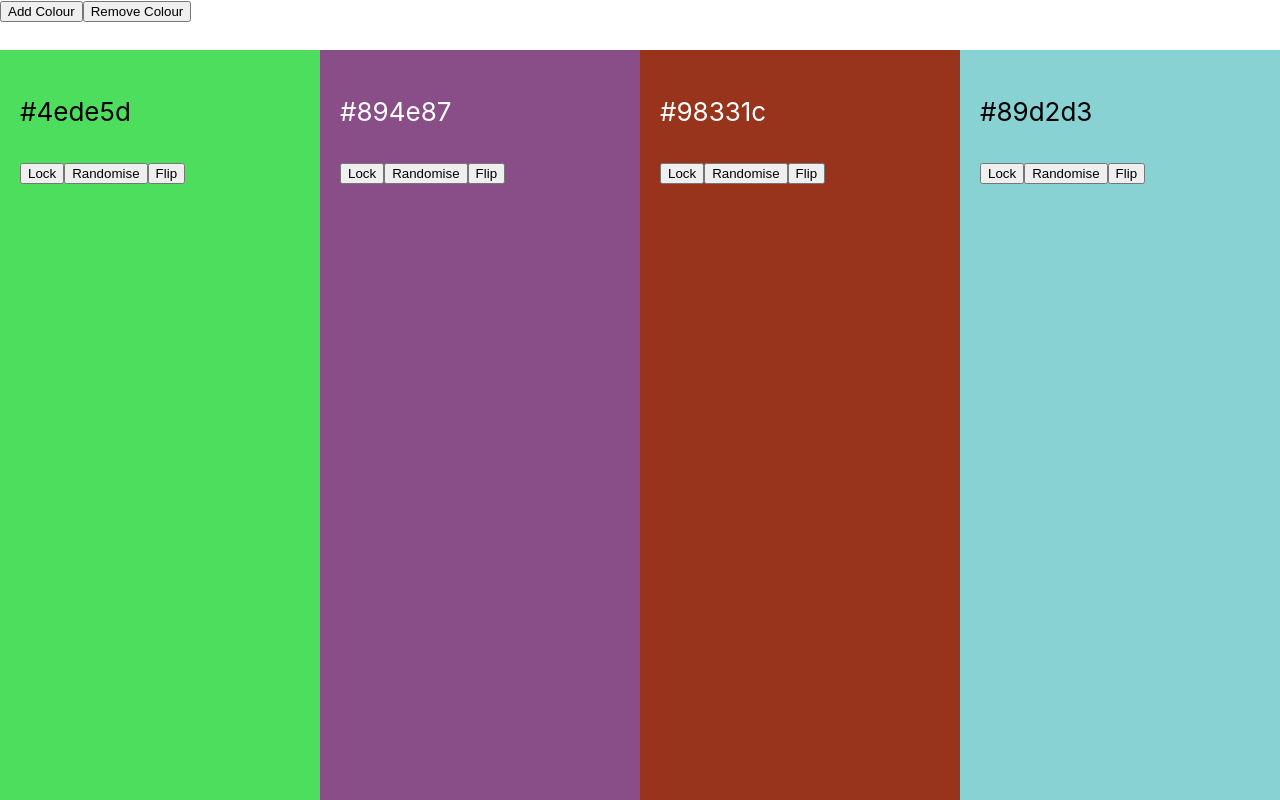
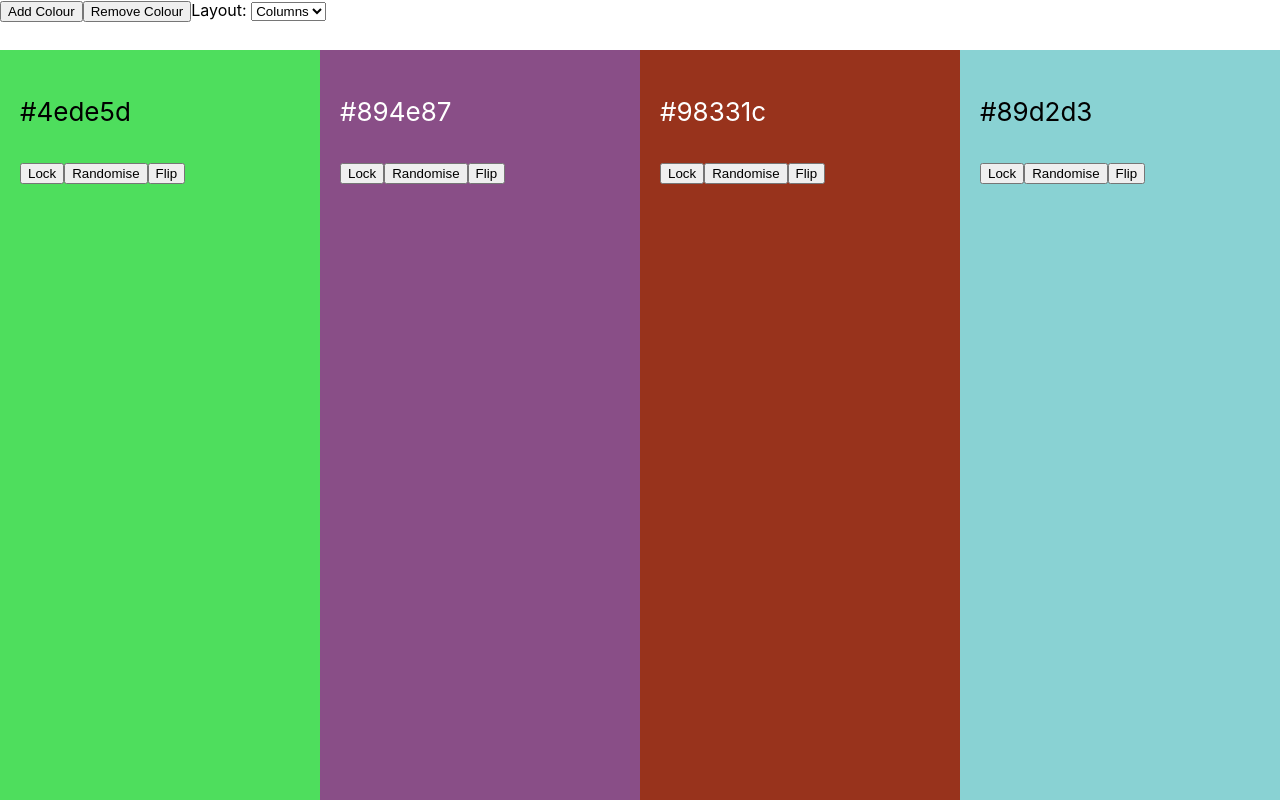
Before and after one commit to jthomas1/schemer-react, a React (Create React App) app: page / in a window 1280 px wide. Built offline with nearby package versions, Linux system fonts and the light colour scheme.

Commit message:
AppContext && layouts

```diff
--- a/src/App.css
+++ b/src/App.css
@@ -13,18 +13,28 @@
   background-color: #282c34;
   flex: 1;
   display: flex;
-
   font-size: calc(10px + 2vmin);
   color: white;
 }
 
 .colour-list {
   flex: 1;
-  display: flex;
-  flex-direction: row;
+  display: grid;
   list-style: none;
   padding: 0;
   margin: 0;
+}
+
+.colour-list.columns {
+  grid-auto-flow: column;
+}
+
+.colour-list.rows {
+  grid-auto-flow: row;
+}
+
+.colour-list.grid {
+  grid-template-columns: auto auto;
 }
 
 .colour-item {
--- a/src/App.tsx
+++ b/src/App.tsx
@@ -5,20 +5,25 @@ import { SettingsMenu } from "./components/SettingsMenu/SettingsMenu";
 import { ColourFactory } from "./utils/ColourFactory";
 import { Colour } from "./models/Colour";
 
-export interface IColoursContext {
+export interface IAppContext {
     colours: Colour[],
-    setColours: (colours: Colour[]) => void
+    setColours: (colours: Colour[]) => void,
+    layout: string,
+    setLayout: (layout: string) => void
 }
 
-export const ColoursContext = createContext<IColoursContext>( {
+export const AppContext = createContext<IAppContext>( {
     colours: [],
-    setColours: colours => console.warn('no colours provider')
+    setColours: colours => console.warn('no colours provider'),
+    layout: 'columns',
+    setLayout: layout => console.warn('no layout provider')
 })
 
-export const useColours = () => useContext(ColoursContext);
+export const useApp = () => useContext(AppContext);
 
 function App() {
     const [ colours, setColours ] = useState<Colour[]>(ColourFactory.generateN(4))
+    const [ layout, setLayout ] = useState<string>('columns')
 
     /**
      * Randomise colours if the space bar is pressed
@@ -38,18 +43,19 @@ function App() {
         }
     })
 
+
     return (
         <div className="App">
-            <ColoursContext.Provider value={{ colours, setColours }}>
+            <AppContext.Provider value={{ colours, setColours, layout, setLayout }}>
                 <header className="app-header">
                     <SettingsMenu />
                 </header>
-                <main className="colour-container">
-                    <ul className="colour-list">{ colours.map(colour =>
-                        <li className="colour-item" key={ colour.id }><ColourBar colour={ colour }/></li>
-                    ) }</ul>
-                </main>
-            </ColoursContext.Provider>
+            </AppContext.Provider>
+            <main className="colour-container">
+                <ul className={`colour-list ${ layout } `}>{ colours.map(colour =>
+                    <li className="colour-item" key={ colour.id }><ColourBar colour={ colour }/></li>
+                ) }</ul>
+            </main>
         </div>
     );
 }
--- a/src/components/SettingsMenu/SettingsMenu.tsx
+++ b/src/components/SettingsMenu/SettingsMenu.tsx
@@ -1,11 +1,18 @@
 import React from 'react';
 import { ColourFactory } from "../../utils/ColourFactory";
-import { useColours } from "../../App";
+import { useApp } from "../../App";
 
-interface SettingsMenuProps {}
+interface SettingsMenuProps {
+}
+
+enum Layouts {
+    Columns = 'columns',
+    Rows = 'rows',
+    Grid = 'grid'
+}
 
 export const SettingsMenu: React.FC<SettingsMenuProps> = () => {
-    const { colours, setColours } = useColours();
+    const { colours, setColours, layout, setLayout } = useApp();
 
     function addColour() {
         setColours([ ...colours, ColourFactory.random() ])
@@ -17,6 +24,10 @@ export const SettingsMenu: React.FC<SettingsMenuProps> = () => {
         setColours(copy)
     }
 
+    function layoutHandler(event: any) {
+        setLayout(event.target.value)
+    }
+
     return (
         <div>
             <button type="button" onClick={ addColour }>
@@ -25,6 +36,12 @@ export const SettingsMenu: React.FC<SettingsMenuProps> = () => {
             <button type="button" onClick={ removeColour }>
                 Remove Colour
             </button>
+            <label htmlFor="layoutSelect">Layout: </label>
+            <select name="layoutSelect" id="layoutSelect" onChange={ layoutHandler }>
+                <option value={ Layouts.Columns } selected={ layout === Layouts.Columns }>Columns</option>
+                <option value={ Layouts.Rows } selected={ layout === Layouts.Rows }>Rows</option>
+                <option value={ Layouts.Grid } selected={ layout === Layouts.Grid }>Grid</option>
+            </select>
         </div>
     )
 }
```
